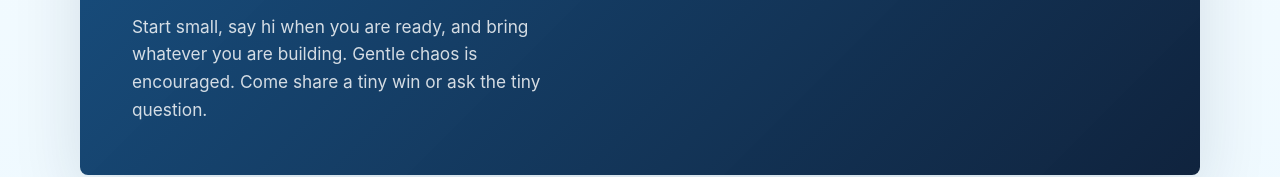
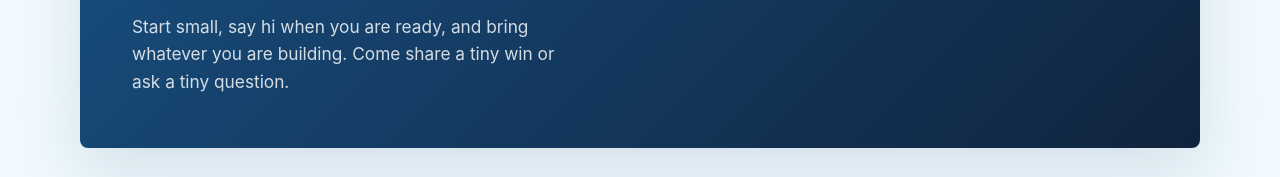
Before and after one commit to DevMingler/devmingler.github.io, a plain HTML site: page index.html in a window 1280 px wide. Shown: the part 3626-3803 px from the top of the page. Drawn offline with Linux system fonts and the light colour scheme.

Commit message:
More copy changes... again

```diff
--- a/index.html
+++ b/index.html
@@ -168,8 +168,7 @@
           <h2 id="join-title">No grand entrance required.</h2>
           <p>
             Start small, say hi when you are ready, and bring whatever you are
-            building. Gentle chaos is encouraged. Come share a tiny win or ask
-            the tiny question.
+            building. Come share a tiny win or ask a tiny question.
           </p>
         </div>
         <div class="join-actions" aria-label="Community links">
```
